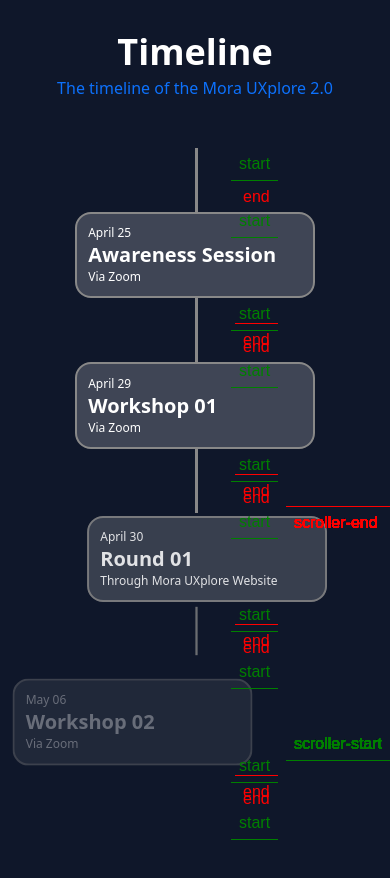
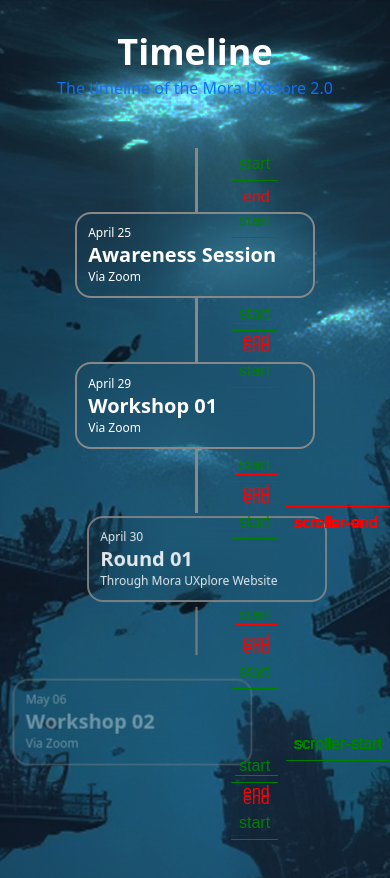
Before and after one commit to UXplore-2-0/official-web, a React (Create React App) app in the folder client/: page / in a window 390 px wide. Shown: the top 878 px of the page. Built offline with nearby package versions, Linux system fonts and the light colour scheme.

Commit message:
Added background

```diff
--- /dev/null
+++ b/client/src/pages/Home/components/Timeline/Timeline.css
@@ -0,0 +1,5 @@
+.timeline-backdrop {
+    background-image: url('./images/Underwater.jpg');
+    background-size: cover;
+    background-position: center;
+}
--- a/client/src/pages/Home/components/Timeline/Timeline.jsx
+++ b/client/src/pages/Home/components/Timeline/Timeline.jsx
@@ -3,6 +3,8 @@
 import gsap from "gsap";
 import { useGSAP } from "@gsap/react";
 import ScrollTrigger from "gsap/ScrollTrigger";
+
+import './Timeline.css';
 
 gsap.registerPlugin(ScrollTrigger);
 
@@ -44,7 +46,7 @@
   });
 
   return (
-    <div className="font-sans bg-[#0F172A] text-white p-8">
+    <div className="timeline-backdrop font-sans text-white p-8">
 
     <div className='timeline-title flex flex-col items-center'>
       <h1 className='mb-1 text-4xl md:text-6xl lg:text-7xl xl:text-8xl font-bold'>Timeline</h1>
@@ -59,7 +61,7 @@
 
         <div className='out-bar flex absolute bg-[#888] h-[4em] w-[3px] left-1/2 top-0 transform -translate-y-1/2
                         md:h-[3px] md:w-[3em] md:left-0 md:top-1/2'></div>
-        <div className='inner-container min-w-[15em] md:max-w-[25em] border-2 border-solid border-[#888] rounded-2xl p-[0.7em] md:p-[0.8em] lg:p-[1.2em] xl:p-[1.5em] bg-white/[0.2]'>
+        <div className='inner-container min-w-[15em] md:max-w-[25em] border-2 border-solid border-[#888] rounded-2xl p-[0.7em] md:p-[0.8em] lg:p-[1.2em] xl:p-[1.5em] bg-transparent backdrop-blur-xl'>
           <p className='text-xs font-normal md:text-sm xl:text-lg'>April 25</p>
           <h1 className='text-xl md:text-2xl lg:text-3xl font-bold'>Awareness Session</h1>
           <p className='text-xs font-normal md:text-sm xl:text-lg'>Via Zoom</p>
@@ -73,7 +75,7 @@
 
         <div className='out-bar flex absolute bg-[#888] h-[4em] w-[3px] left-1/2 top-0 transform -translate-y-1/2
                         md:h-[3px] md:w-[3em] md:left-full md:ml-[-3em] md:top-1/2'></div>
-        <div className='inner-container min-w-[15em] md:max-w-[25em] border-2 border-solid border-[#888] rounded-2xl p-[0.7em] md:p-[0.8em] lg:p-[1.2em] xl:p-[1.5em] bg-white/[0.2]'>
+        <div className='inner-container min-w-[15em] md:max-w-[25em] border-2 border-solid border-[#888] rounded-2xl p-[0.7em] md:p-[0.8em] lg:p-[1.2em] xl:p-[1.5em] bg-transparent backdrop-blur-xl'>
           <p className='text-xs font-normal md:text-sm xl:text-lg'>April 29</p>
           <h1 className='text-xl md:text-2xl lg:text-3xl font-bold'>Workshop 01</h1>
           <p className='text-xs font-normal md:text-sm xl:text-lg'>Via Zoom</p>
@@ -87,7 +89,7 @@
 
         <div className='out-bar flex absolute bg-[#888] h-[4em] w-[3px] left-1/2 top-0 transform -translate-y-1/2
                         md:h-[3px] md:w-[3em] md:left-0 md:top-1/2'></div>
-        <div className='inner-container min-w-[15em] md:max-w-[25em] border-2 border-solid border-[#888] rounded-2xl p-[0.7em] md:p-[0.8em] lg:p-[1.2em] xl:p-[1.5em] bg-white/[0.2]'>
+        <div className='inner-container min-w-[15em] md:max-w-[25em] border-2 border-solid border-[#888] rounded-2xl p-[0.7em] md:p-[0.8em] lg:p-[1.2em] xl:p-[1.5em] bg-transparent backdrop-blur-xl'>
           <p className='text-xs font-normal md:text-sm xl:text-lg'>April 30</p>
           <h1 className='text-xl md:text-2xl lg:text-3xl font-bold'>Round 01</h1>
           <p className='text-xs font-normal md:text-sm xl:text-lg'>Through Mora UXplore Website</p>
@@ -101,7 +103,7 @@
 
         <div className='out-bar flex absolute bg-[#888] h-[4em] w-[3px] left-1/2 top-0 transform -translate-y-1/2
                         md:h-[3px] md:w-[3em] md:left-full md:ml-[-3em] md:top-1/2'></div>
-        <div className='inner-container min-w-[15em] md:max-w-[25em] border-2 border-solid border-[#888] rounded-2xl p-[0.7em] md:p-[0.8em] lg:p-[1.2em] xl:p-[1.5em] bg-white/[0.2]'>
+        <div className='inner-container min-w-[15em] md:max-w-[25em] border-2 border-solid border-[#888] rounded-2xl p-[0.7em] md:p-[0.8em] lg:p-[1.2em] xl:p-[1.5em] bg-transparent backdrop-blur-xl'>
           <p className='text-xs font-normal md:text-sm xl:text-lg'>May 06</p>
           <h1 className='text-xl md:text-2xl lg:text-3xl font-bold'>Workshop 02</h1>
           <p className='text-xs font-normal md:text-sm xl:text-lg'>Via Zoom</p>
@@ -115,7 +117,7 @@
 
         <div className='out-bar flex absolute bg-[#888] h-[4em] w-[3px] left-1/2 top-0 transform -translate-y-1/2
                         md:h-[3px] md:w-[3em] md:left-0 md:top-1/2'></div>
-        <div className='inner-container min-w-[15em] md:max-w-[25em] border-2 border-solid border-[#888] rounded-2xl p-[0.7em] md:p-[0.8em] lg:p-[1.2em] xl:p-[1.5em] bg-white/[0.2]'>
+        <div className='inner-container min-w-[15em] md:max-w-[25em] border-2 border-solid border-[#888] rounded-2xl p-[0.7em] md:p-[0.8em] lg:p-[1.2em] xl:p-[1.5em] bg-transparent backdrop-blur-xl'>
           <p className='text-xs font-normal md:text-sm xl:text-lg'>May 07</p>
           <h1 className='text-xl md:text-2xl lg:text-3xl font-bold'>Round 02</h1>
           <p className='text-xs font-normal md:text-sm xl:text-lg'>Through Mora UXplore Website</p>
@@ -129,7 +131,7 @@
 
         <div className='out-bar flex absolute bg-[#888] h-[4em] w-[3px] left-1/2 top-0 transform -translate-y-1/2
                         md:h-[3px] md:w-[3em] md:left-full md:ml-[-3em] md:top-1/2'></div>
-        <div className='inner-container min-w-[15em] md:max-w-[25em] border-2 border-solid border-[#888] rounded-2xl p-[0.7em] md:p-[0.8em] lg:p-[1.2em] xl:p-[1.5em] bg-white/[0.2]'>
+        <div className='inner-container min-w-[15em] md:max-w-[25em] border-2 border-solid border-[#888] rounded-2xl p-[0.7em] md:p-[0.8em] lg:p-[1.2em] xl:p-[1.5em] bg-transparent backdrop-blur-xl'>
           <p className='text-xs font-normal md:text-sm xl:text-lg'>June 03</p>
           <h1 className='text-xl md:text-2xl lg:text-3xl font-bold'>Workshop 03</h1>
           <p className='text-xs font-normal md:text-sm xl:text-lg'>At University Premises</p>
@@ -143,7 +145,7 @@
 
         <div className='out-bar flex absolute bg-[#888] h-[4em] w-[3px] left-1/2 top-0 transform -translate-y-1/2
                         md:h-[3px] md:w-[3em] md:left-0 md:top-1/2'></div>
-        <div className='inner-container min-w-[15em] md:max-w-[25em] border-2 border-solid border-[#888] rounded-2xl p-[0.7em] md:p-[0.8em] lg:p-[1.2em] xl:p-[1.5em] bg-white/[0.2]'>
+        <div className='inner-container min-w-[15em] md:max-w-[25em] border-2 border-solid border-[#888] rounded-2xl p-[0.7em] md:p-[0.8em] lg:p-[1.2em] xl:p-[1.5em] bg-transparent backdrop-blur-xl'>
           <p className='text-xs font-normal md:text-sm xl:text-lg'>June 04</p>
           <h1 className='text-xl md:text-2xl lg:text-3xl font-bold'>Semi Final</h1>
           <p className='text-xs font-normal md:text-sm xl:text-lg'>Through Mora UXplore Website</p>
@@ -157,7 +159,7 @@
 
         <div className='out-bar flex absolute bg-[#888] h-[4em] w-[3px] left-1/2 top-0 transform -translate-y-1/2
                         md:h-[3px] md:w-[3em] md:left-full md:ml-[-3em] md:top-1/2'></div>
-        <div className='inner-container min-w-[15em] md:max-w-[25em] border-2 border-solid border-[#888] rounded-2xl p-[0.7em] md:p-[0.8em] lg:p-[1.2em] xl:p-[1.5em] bg-white/[0.2]'>
+        <div className='inner-container min-w-[15em] md:max-w-[25em] border-2 border-solid border-[#888] rounded-2xl p-[0.7em] md:p-[0.8em] lg:p-[1.2em] xl:p-[1.5em] bg-transparent backdrop-blur-xl'>
           <p className='text-xs font-normal md:text-sm xl:text-lg'>June 17</p>
           <h1 className='text-xl md:text-2xl lg:text-3xl font-bold'>Final Designathon</h1>
           <p className='text-xs font-normal md:text-sm xl:text-lg'>At University Premises</p>
@@ -171,7 +173,7 @@
 
         <div className='out-bar flex absolute bg-[#888] h-[4em] w-[3px] left-1/2 top-0 transform -translate-y-1/2
                         md:h-[3px] md:w-[3em] md:left-0 md:top-1/2'></div>
-        <div className='inner-container min-w-[15em] md:max-w-[25em] border-2 border-solid border-[#888] rounded-2xl p-[0.7em] md:p-[0.8em] lg:p-[1.2em] xl:p-[1.5em] bg-white/[0.2]'>
+        <div className='inner-container min-w-[15em] md:max-w-[25em] border-2 border-solid border-[#888] rounded-2xl p-[0.7em] md:p-[0.8em] lg:p-[1.2em] xl:p-[1.5em] bg-transparent backdrop-blur-xl'>
           <p className='text-xs font-normal md:text-sm xl:text-lg'>June 17</p>
           <h1 className='text-xl md:text-2xl lg:text-3xl font-bold'>Award Ceremony</h1>
           <p className='text-xs font-normal md:text-sm xl:text-lg'>At University Premises</p>
```
Also changed, not shown: client/src/pages/Home/components/Timeline/images/Underwater.jpg (added).
